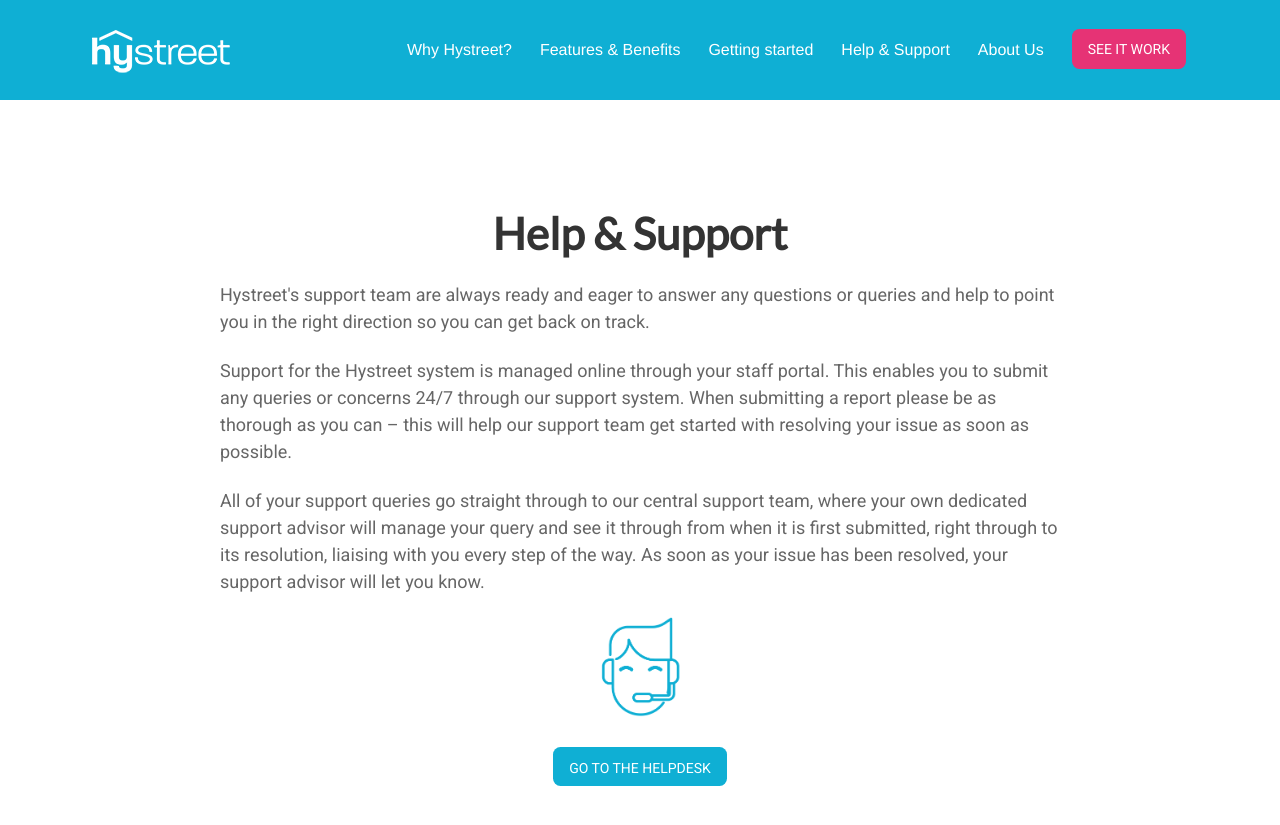
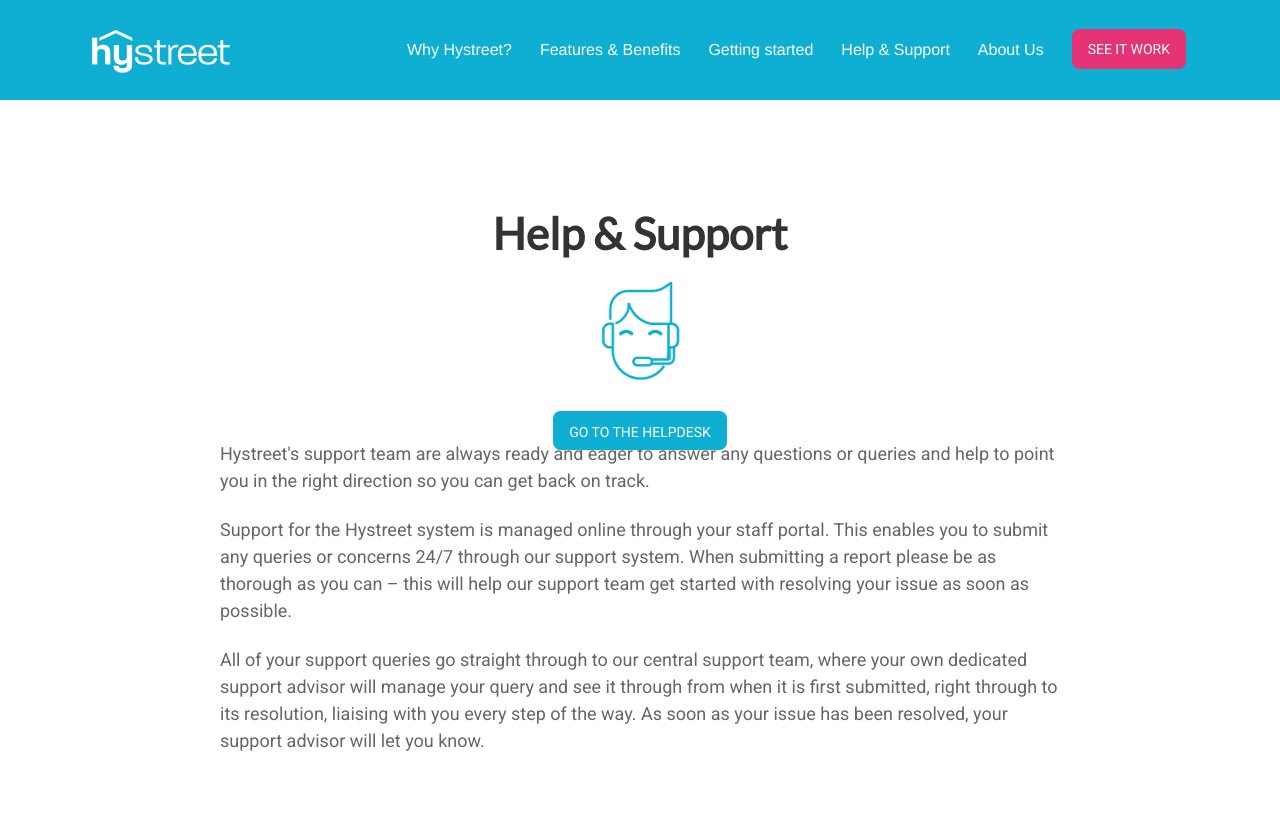
Before and after one commit to hystreet/hystreet.github.io, a Jekyll site: the page built from support/index.html, in a window 1280 px wide, cut to the strip 0-872 px from the top of the page. Shown: the top 825 px of the strip. Built offline with Jekyll 4.4.1, drawn with Linux system fonts in a browser that asks for light colours; some web fonts are replaced; a script that is not in the unit is left out.

Commit message:
Update index.html

```diff
--- a/support/index.html
+++ b/support/index.html
@@ -16,6 +16,13 @@
   <div class='row'>
     <div class='special-title centered-text'>
       <h1>Help &amp; Support</h1>
+        <div class="large-12 columns layout-text">
+        <img class="fb-icon text-center" src="/images/support-head.png">
+    <br>
+        <a class="button button-blue" href="https://hystreet.freshdesk.com/support/home" style="top: 30px;">
+                           Go to the Helpdesk
+          </a>
+      </div>
       <p>
       Hystreet's support team are always ready and eager to answer any questions or queries and help to point you in the right direction so you can get back on track.
       </p>
@@ -26,13 +33,6 @@
         All of your support queries go straight through to our central support team, where your own dedicated support advisor will manage your query and see it through from when it is first submitted, right through to its resolution, liaising with you every step of the way. As soon as your issue has been resolved, your support advisor will let you know.
       </p>
       </div>
-  <div class="large-12 columns layout-text">
-        <img class="fb-icon text-center" src="/images/support-head.png">
-    <br>
-        <a class="button button-blue" href="https://hystreet.freshdesk.com/support/home" style="top: 30px;">
-                           Go to the Helpdesk
-          </a>
-      </div>
       </div>
 </div>
 </div>
```
